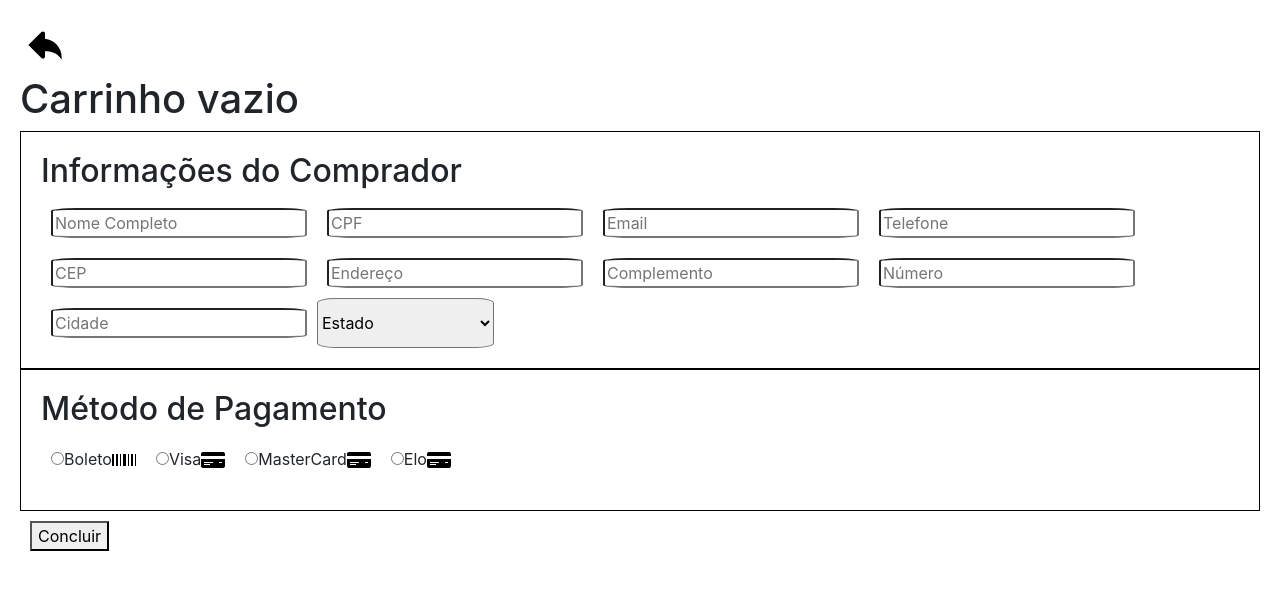
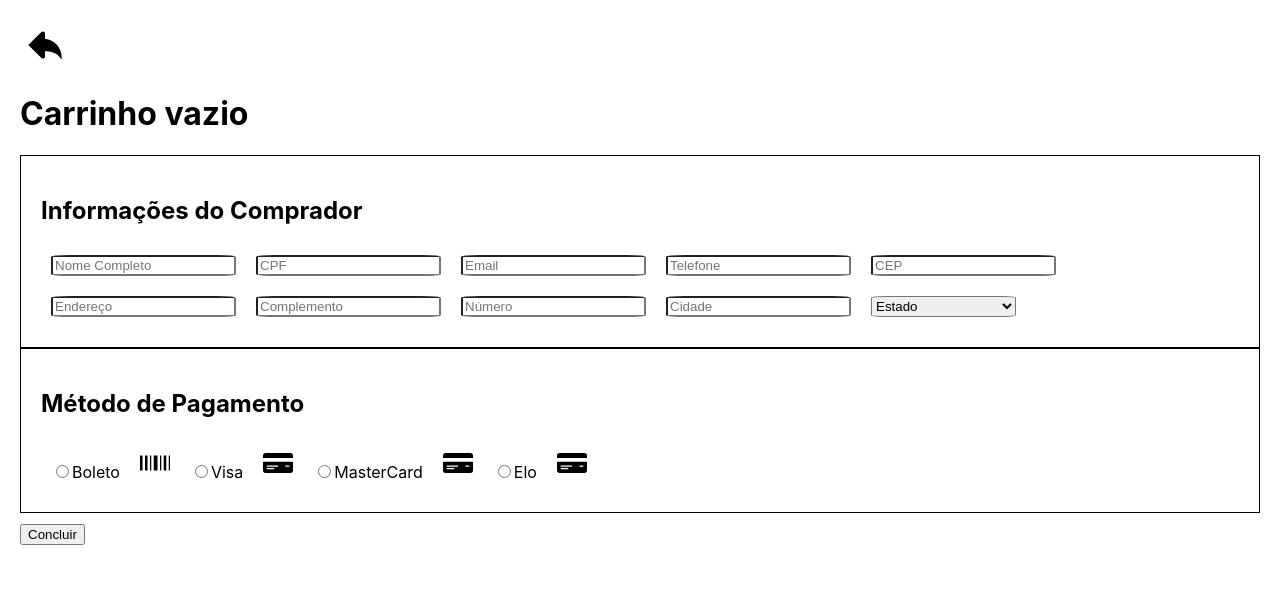
Before and after one commit to tryber/sd-02-week14-project-frontend-online-store-3, a React (Create React App) app: page /checkout in a window 1280 px wide. Shown: the top 590 px of the page. Built offline with nearby package versions, Linux system fonts and the light colour scheme.

Commit message:
galera só rolou o css da checkout. muito chato

```diff
--- a/src/App.js
+++ b/src/App.js
@@ -5,7 +5,6 @@ import ShoppingCart from './pages/ShoppingCart';
 import NotFound from './pages/NotFound';
 import ProductDetails from './pages/ProductDetails';
 import SearchBar from './pages/SearchBar';
-import 'bootstrap/dist/css/bootstrap.min.css';
 import './App.css';
 
 function App() {
--- a/src/components/ClientInfo.css
+++ b/src/components/ClientInfo.css
@@ -5,8 +5,8 @@
 }
 
 .client-form form input, select {
+  border-radius: 10%;
   margin: 10px;
-  border-radius: 10%;
 }
 
 .red {
--- a/src/components/ReviewCart.js
+++ b/src/components/ReviewCart.js
@@ -27,8 +27,7 @@ function ReviewCart() {
         </tbody>
       </table>
       <h4 className="price">
-        Total:
-        {totalPrice}
+        {`Total da compra:    ${totalPrice}`}
       </h4>
     </div>
   );
--- a/src/pages/Checkout.css
+++ b/src/pages/Checkout.css
@@ -37,7 +37,6 @@
 .payment-method form {
   display: flex;
   flex-direction: row;
-
 }
 
 .payment-method form div {
@@ -51,6 +50,11 @@
   justify-content: space-between;
 }
 
+.radio img {
+  margin-left: 20px;
+  width: 30px;
+}
+
 .submit-button {
-  padding: 10px;
+  margin-top: 10px;
 }
--- a/src/pages/SearchBar.js
+++ b/src/pages/SearchBar.js
@@ -2,7 +2,6 @@ import React, { Component } from 'react';
 import { Redirect } from 'react-router-dom';
 import ProductList from '../components/ProductList';
 import * as productAPI from '../services/productAPI';
-// import lupa from '../imgs/search.svg';
 import './SearchBar.css';
 
 class SearchBar extends Component {
@@ -54,9 +53,6 @@ class SearchBar extends Component {
     const { totalItems } = this.state;
     return (
       <div className="header">
-        {/* <div>
-        <img src={lupa} alt="lupa" className="lupa" onClick={this.onSearchTextChange} />
-        </div> */}
         <label htmlFor="text">
           <input
             id="text"
```
